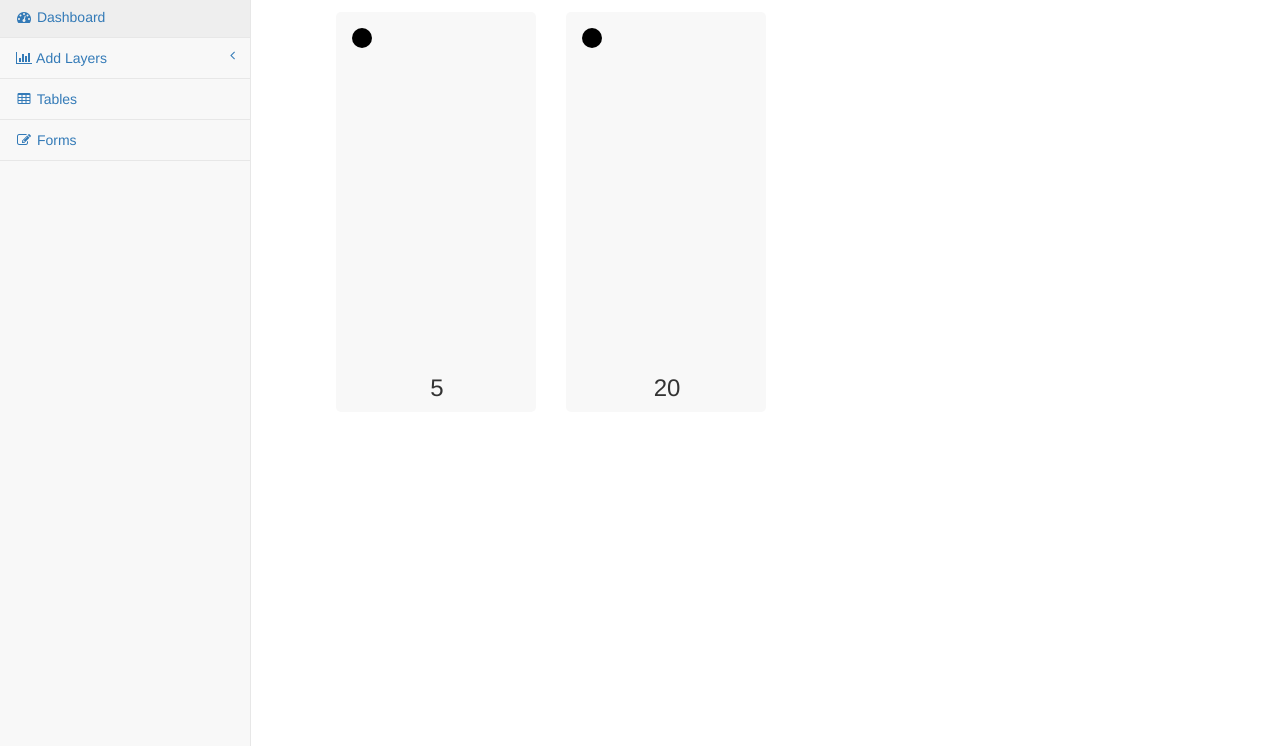
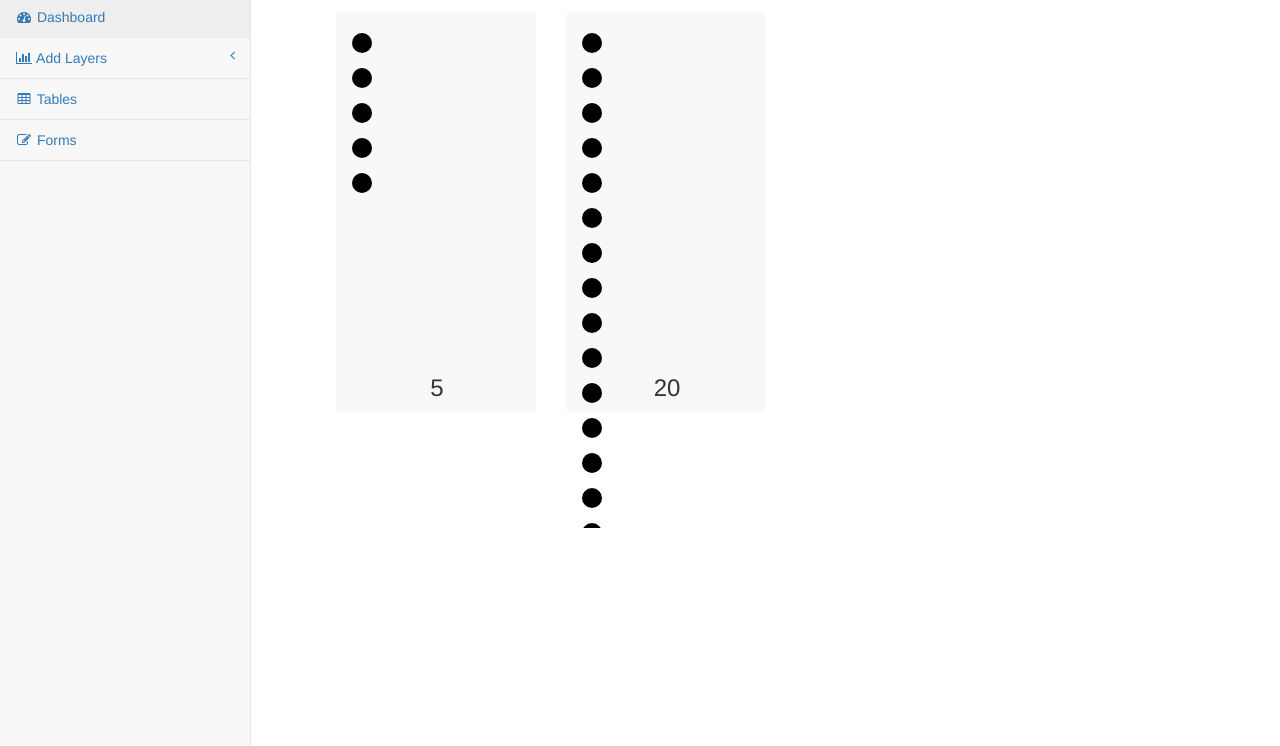
Before and after one commit to dan-silver/startup-weekend-machine-learning-editor, a website: page index.html in a window 1280 px wide. Shown: the part 54-800 px from the top of the page. Drawn offline with nearby package versions, Linux system fonts and the light colour scheme; some packages are replaced by stand-ins of ours; a script that the page names is missing.

Commit message:
loop svg

```diff
--- a/index.html
+++ b/index.html
@@ -271,8 +271,8 @@
                 <div class="col-lg-12">
                         <ul id="sortable" ui-sortable ng-model="nn_layers">
                             <li class="layer" ng-repeat="layer in nn_layers">
-                                <svg width="50" height="50">
-                                    <ellipse cx="10" cy="10" rx="10" ry="10"/>
+                                <svg width="50" height="500">
+                                    <ellipse ng-cloak cx="10" ng-attr-cy="{{$index * 35 + 15}}" rx="10" ry="10" ng-repeat="n in [].constructor(layer.size) track by $index"/>
                                 </svg>
                                 <div class="actions">
                                     <span class="glyphicon glyphicon-trash" aria-hidden="true" ng-click="removeLayer($index)"></span>
--- a/network.js
+++ b/network.js
@@ -4,6 +4,8 @@ var Layer = function (size, type) {
   this.size = size
   this.type = type
 };
+
+
 
 app.controller('ctrl', function ($scope) {
   $scope.phones = 45
@@ -15,9 +17,9 @@ app.controller('ctrl', function ($scope) {
       if (result == "" || result === null) return;
       $scope.nn_layers.push(new Layer(result, type))
       $scope.$apply()
-
     })
   }
+
   $scope.removeLayer = function(index) {
     $scope.nn_layers.splice(index, 1)
   }
```
